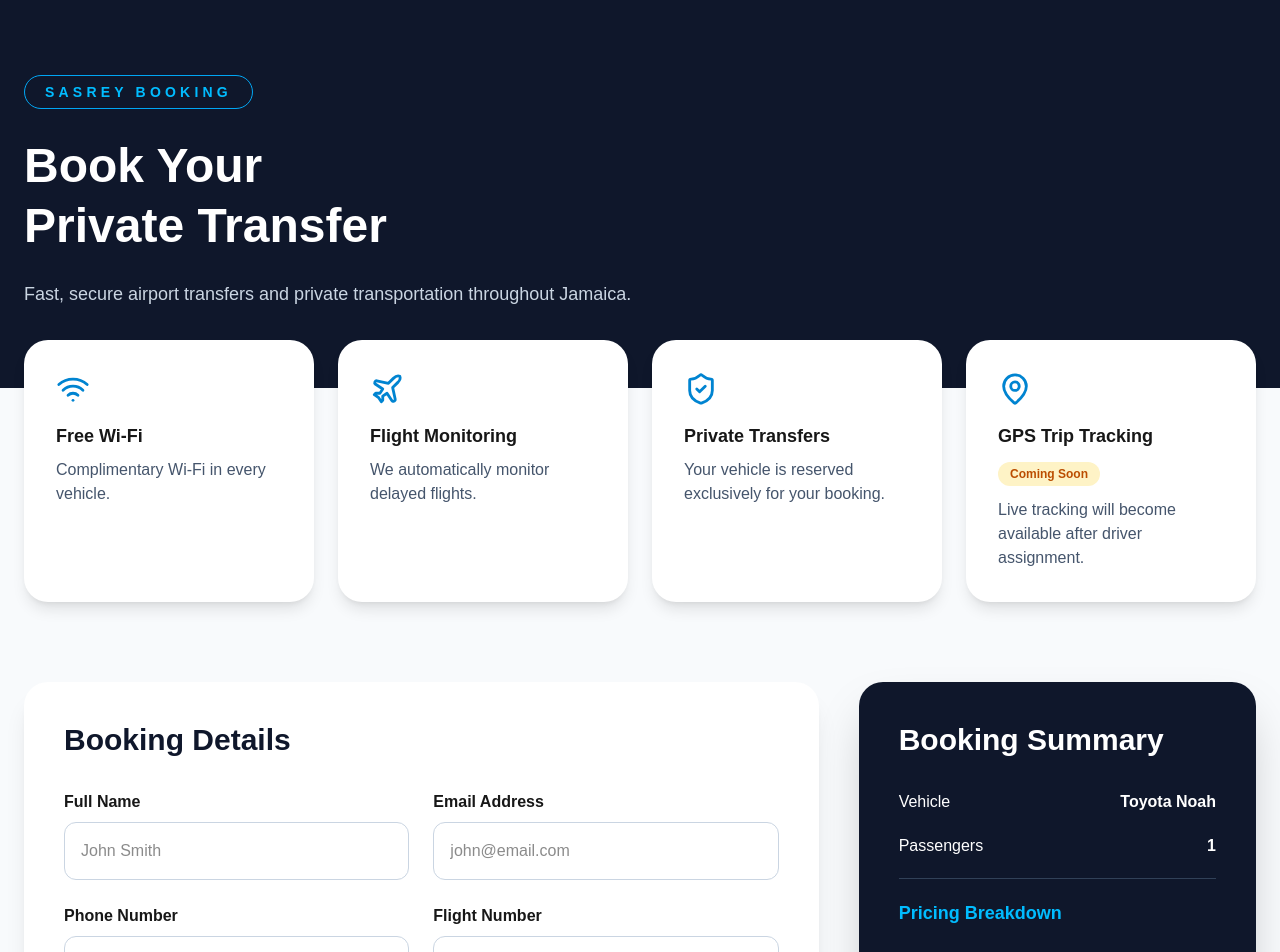
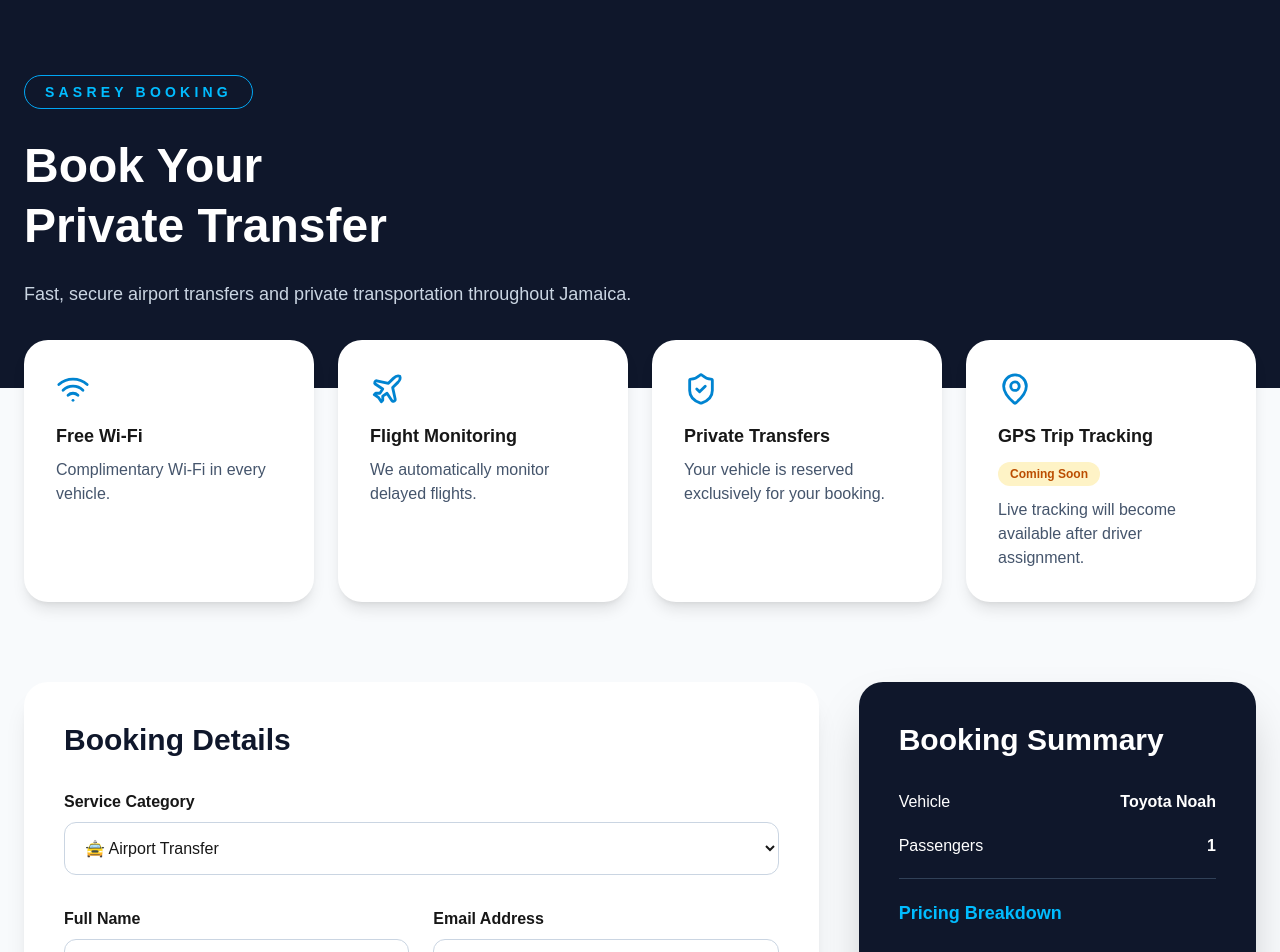
Before and after one commit to taxeservices-tech/sasrey-operations-platform, a Next.js app: page / in a window 1280 px wide. Shown: the top 952 px of the page. Built offline with nearby package versions, Linux system fonts and the light colour scheme.

Commit message:
Add service category foundation

```diff
--- a/components/booking/BookingForm.tsx
+++ b/components/booking/BookingForm.tsx
@@ -29,7 +29,31 @@ export default function BookingForm() {
       <h2 className="mb-8 text-3xl font-black text-slate-900">
         Booking Details
       </h2>
+<div className="mb-8">
+  <label className="mb-2 block font-semibold">
+    Service Category
+  </label>
 
+  <select
+    className="w-full rounded-xl border border-slate-300 p-4"
+    value={booking.serviceCategory ?? "Airport Transfer"}
+    onChange={(e) =>
+      updateBooking({
+        serviceCategory: e.target.value as
+          | "Airport Transfer"
+          | "Tour",
+      })
+    }
+  >
+    <option value="Airport Transfer">
+      🚖 Airport Transfer
+    </option>
+
+    <option value="Tour">
+      🏝️ Tour
+    </option>
+  </select>
+</div>
       <div className="grid gap-6 md:grid-cols-2">
 
         {/* Full Name */}
@@ -90,7 +114,8 @@ export default function BookingForm() {
           />
         </div>
 
-        {/* Flight */}
+
+   {/* Flight */}
 
         <div>
           <label className="mb-2 block font-semibold">
--- a/context/BookingContext.tsx
+++ b/context/BookingContext.tsx
@@ -11,11 +11,9 @@ import type { Booking } from "@/types/booking";
 
 interface BookingContextType {
   booking: Partial<Booking>;
-
-  updateBooking: (
-    values: Partial<Booking>
-  ) => void;
-
+  currentStep: number;
+  setCurrentStep: (step: number) => void;
+  updateBooking: (values: Partial<Booking>) => void;
   resetBooking: () => void;
 }
 
@@ -29,6 +27,9 @@ export function BookingProvider({
 }) {
   const [booking, setBooking] =
     useState<Partial<Booking>>({});
+
+  const [currentStep, setCurrentStep] =
+    useState(1);
 
   function updateBooking(
     values: Partial<Booking>
@@ -47,6 +48,8 @@ export function BookingProvider({
     <BookingContext.Provider
       value={{
         booking,
+        currentStep,
+        setCurrentStep,
         updateBooking,
         resetBooking,
       }}
```
